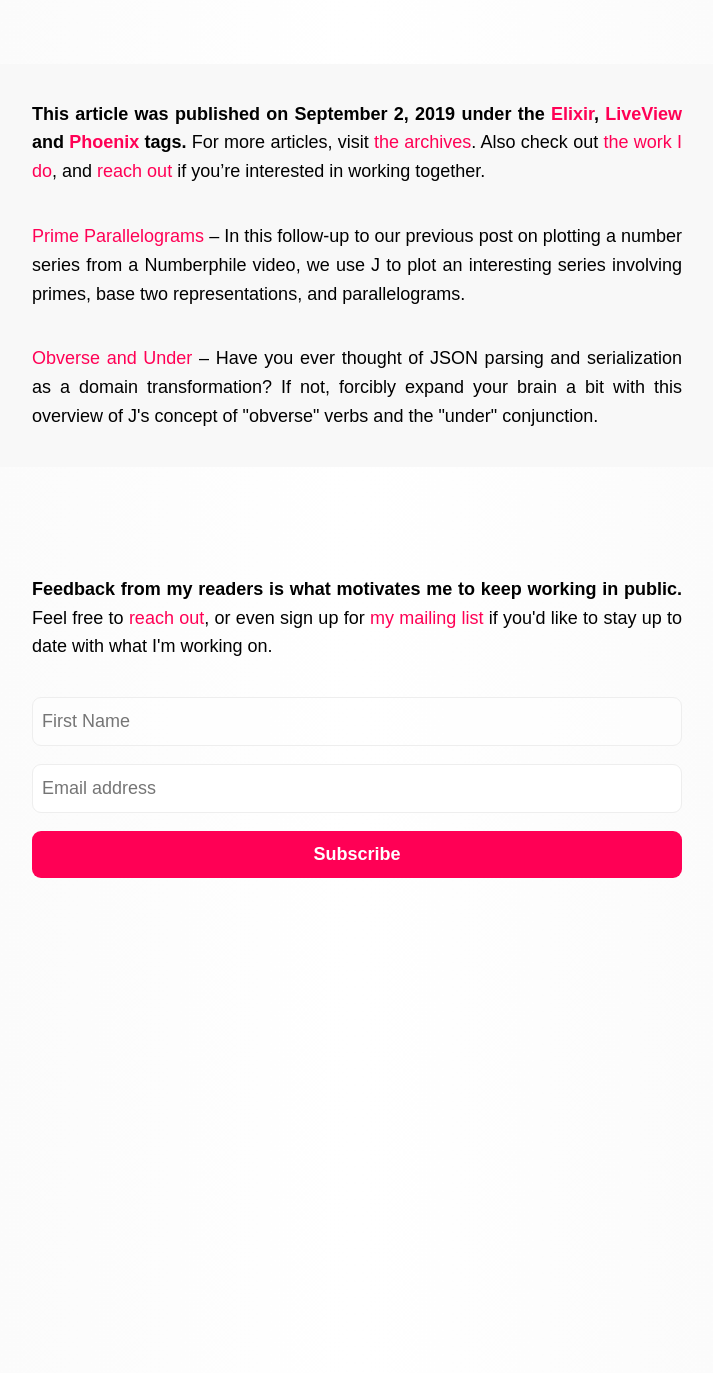
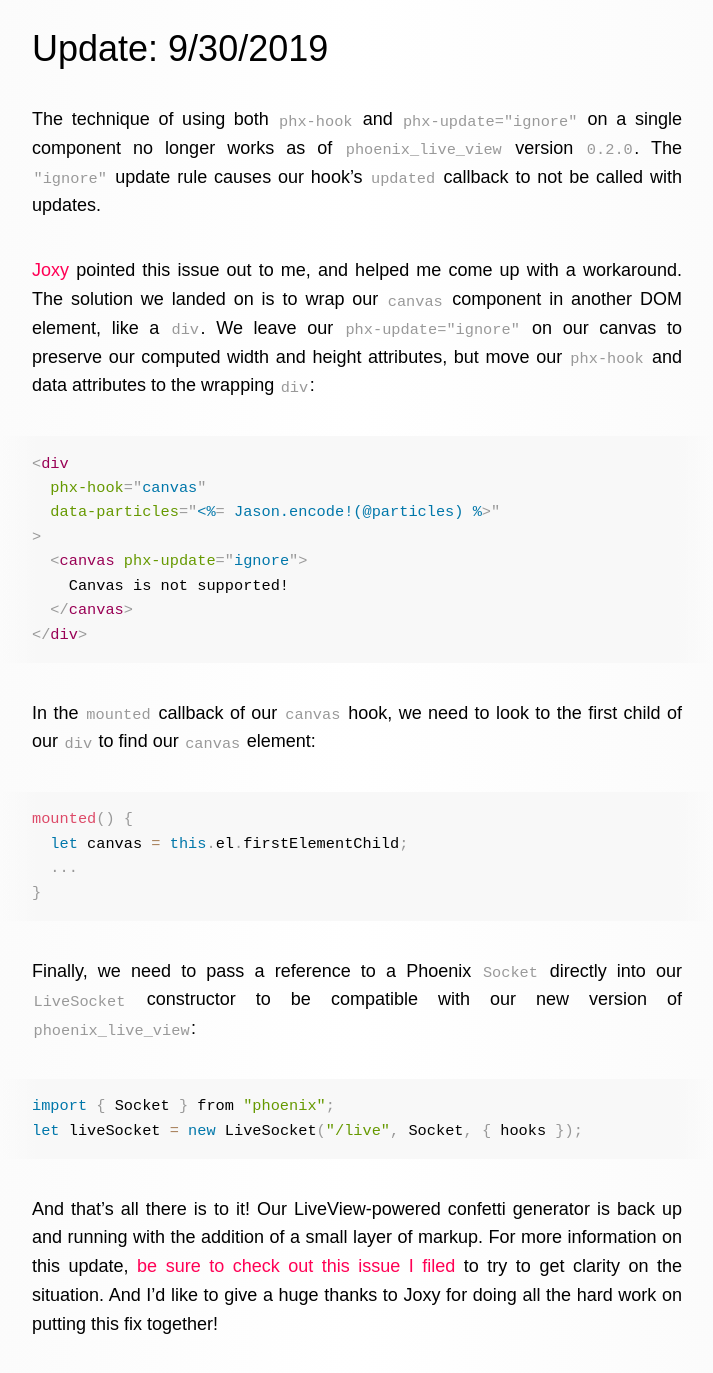
Before and after one commit to pcorey/pcorey.github.io, a Jekyll site: the page built from _posts/2019-09-02-animating-a-canvas-with-phoenix-liveview.markdown, in a window 1280 px wide and 1400 px high, scrolled down 12694 px. Shown: the top 1373 px of the window, without its empty margins (283-996 px from the left). Built offline with Jekyll 4.4.1, drawn with Linux system fonts in a browser that asks for light colours; nearby versions of some CDN libraries; some web fonts are replaced; comment, search, counter and statistics services are not loaded; before the commit the page ends 13680 px from its top, so only the background shows below that.

Commit message:
LiveView fix

```diff
--- a/_posts/2019-09-02-animating-a-canvas-with-phoenix-liveview.markdown
+++ b/_posts/2019-09-02-animating-a-canvas-with-phoenix-liveview.markdown
@@ -300,3 +300,38 @@ We can take things further by generating and animating a much larger set of data
 Is it a good idea to take this approach if your goal is to animate a bunch of particles on the client? __Probably not.__ Is it amazing that LiveView gives us the tools to do this? __Absolutely, yes!__ Be sure to [check out the entire source for this example on Github](https://github.com/pcorey/live_canvas)!
 
 Hooks have opened the doors to a world of new possibilities for LiveView-based applications. I hope this demonstration has given you a taste of those possibilities, and I hope you're as eager as I am to explore what we can do with LiveView moving forward.
+
+## Update: 9/30/2019
+
+The technique of using both `phx-hook`{:.language-javascript} and `phx-update="ignore"`{:.language-javascript} on a single component no longer works as of `phoenix_live_view`{:.language-javascript} version `0.2.0`{:.language-javascript}. The `"ignore"`{:.language-javascript} update rule causes our hook's `updated`{:.language-javascript} callback to not be called with updates.
+
+[Joxy](https://twitter.com/joxyandsuch) pointed this issue out to me, and helped me come up with a workaround. The solution we landed on is to wrap our `canvas`{:.language-javascript} component in another DOM element, like a `div`{:.language-javascript}. We leave our `phx-update="ignore"`{:.language-javascript} on our canvas to preserve our computed width and height attributes, but move our `phx-hook`{:.language-javascript} and data attributes to the wrapping `div`{:.language-javascript}:
+
+<pre class="language-markup"><code class="language-markup">
+&lt;div
+  phx-hook="canvas"
+  data-particles="&lt;%= Jason.encode!(@particles) %>"
+>
+  &lt;canvas phx-update="ignore">
+    Canvas is not supported!
+  &lt;/canvas>
+&lt;/div>
+</code></pre>
+
+In the `mounted`{:.language-javascript} callback of our `canvas`{:.language-javascript} hook, we need to look to the first child of our `div`{:.language-javascript} to find our `canvas`{:.language-javascript} element:
+
+<pre class="language-javascript"><code class="language-javascript">
+mounted() {
+  let canvas = this.el.firstElementChild;
+  ...
+}
+</code></pre>
+
+Finally, we need to pass a reference to a Phoenix `Socket`{:.language-javascript} directly into our `LiveSocket`{:.language-javascript} constructor to be compatible with our new version of `phoenix_live_view`{:.language-javascript}:
+
+<pre class="language-javascript"><code class="langauge-javascript">
+import { Socket } from "phoenix";
+let liveSocket = new LiveSocket("/live", Socket, { hooks });
+</code></pre>
+
+And that's all there is to it! Our LiveView-powered confetti generator is back up and running with the addition of a small layer of markup. For more information on this update, [be sure to check out this issue I filed](https://github.com/phoenixframework/phoenix_live_view/issues/388) to try to get clarity on the situation. And I'd like to give a huge thanks to Joxy for doing all the hard work on putting this fix together!
```
